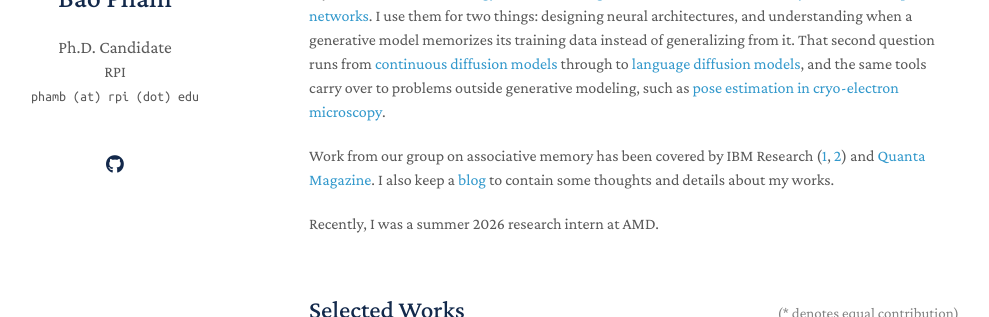
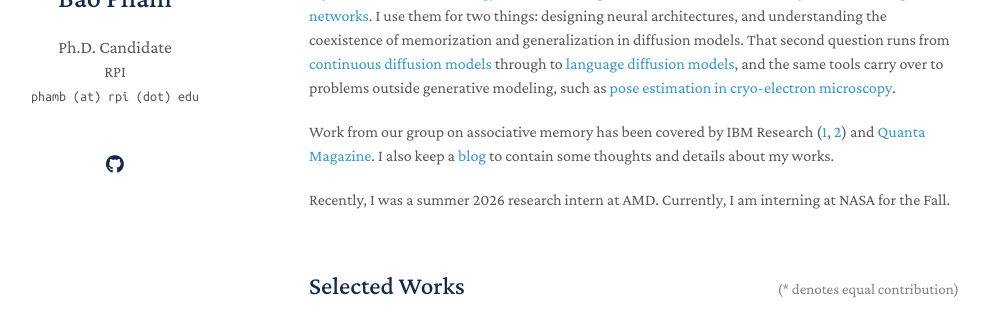
Before and after one commit to Lemon-cmd/Lemon-cmd.github.io, a Jekyll site: the page built from index.md, in a window 1280 px wide and 900 px high, cut to the strip 230-547 px from the top of the window. Shown: the whole strip, without its empty margins (161-1150 px from the left). Built offline with Jekyll 4.4.1, drawn with Linux system fonts in a browser that asks for light colours; a style sheet for code colours, icons or effects is not loaded.

Commit message:
update bio

```diff
--- a/index.md
+++ b/index.md
@@ -13,8 +13,7 @@ advised by [Mohammed J. Zaki](https://www.cs.rpi.edu/~zaki/) and working closely
 My work is focused on [energy-based modeling](/research/2025/12/15/ebm.html) and
 [Dense Associative Memory](https://arxiv.org/abs/1606.01164), or modern
 [Hopfield networks](https://en.wikipedia.org/wiki/Hopfield_network). I use them for two
-things: designing neural architectures, and understanding when a generative model
-memorizes its training data instead of generalizing from it. That second question runs
+things: designing neural architectures, and understanding the coexistence of memorization and generalization in diffusion models. That second question runs
 from [continuous diffusion models](https://arxiv.org/abs/2505.21777) through to
 [language diffusion models](/papers/language-diffusion-associative-memory/), and the same
 tools carry over to problems outside generative modeling, such as
@@ -25,6 +24,6 @@ Work from our group on associative memory has been covered by IBM Research
 [2](https://research.ibm.com/blog/dmitri-krotov-hopfield-networks-ai)) and
 [Quanta Magazine](https://www.quantamagazine.org/the-strange-physics-that-gave-birth-to-ai-20250430/). I also keep a [blog](/blog/) to contain some thoughts and details about my works.
 
-Recently, I was a summer 2026 research intern at AMD.
+Recently, I was a summer 2026 research intern at AMD. Currently, I am interning at NASA for the Fall.
 
 {% include_relative _includes/publications.md %}
```
